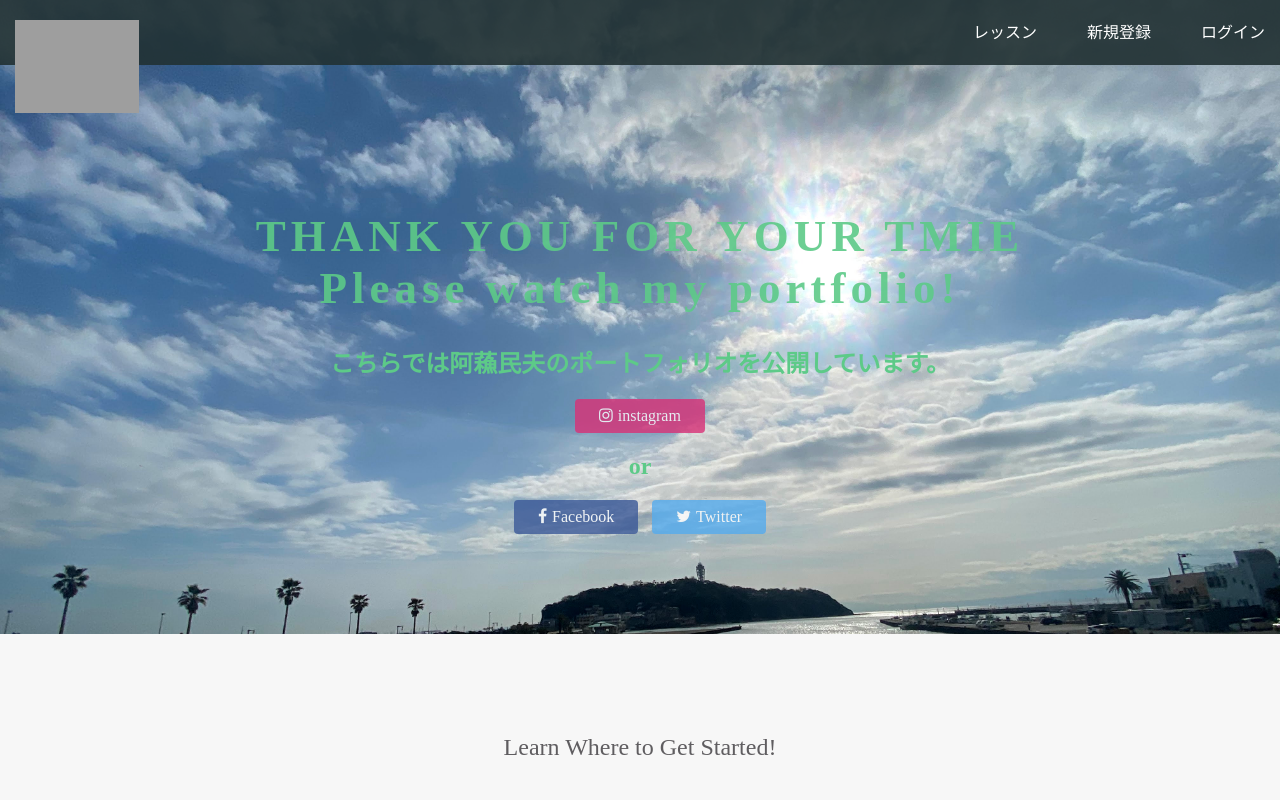
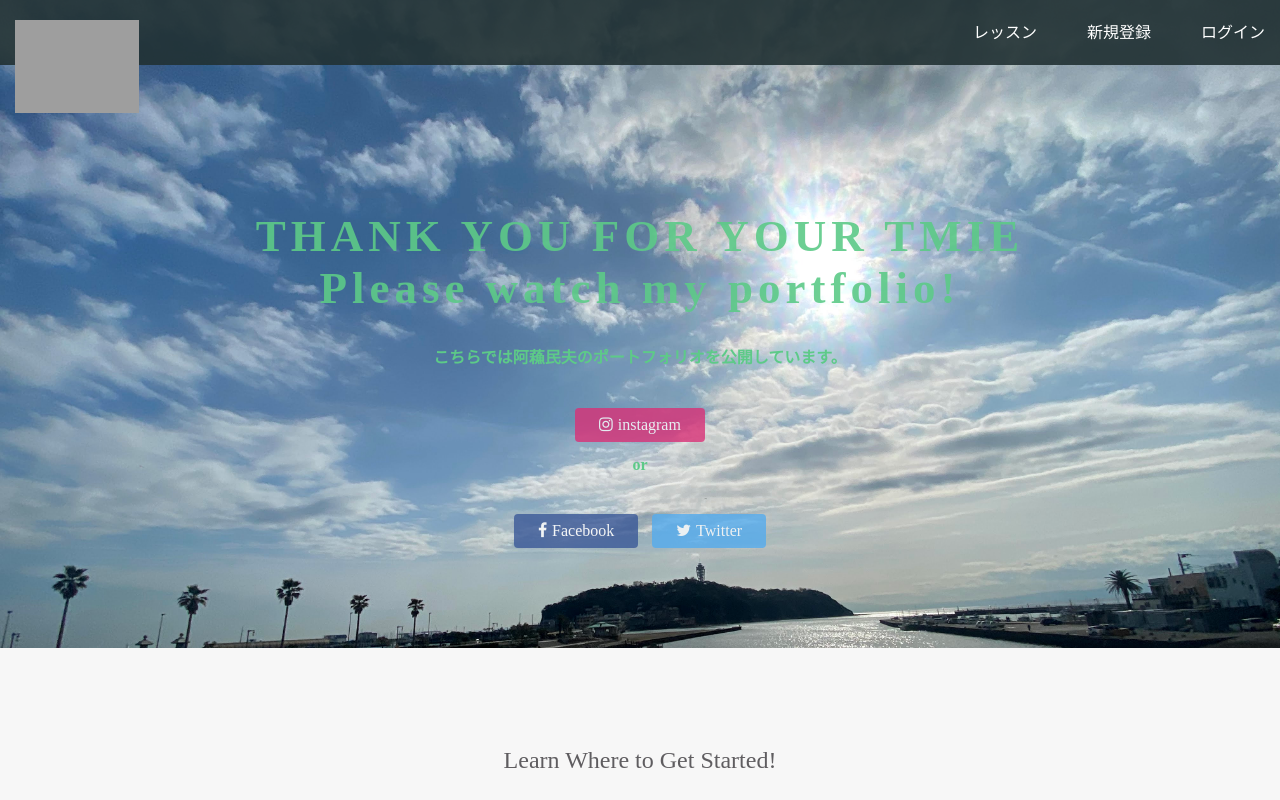
Before and after one commit to asotamio/portfolio, a plain HTML site: page index.html in a window 1280 px wide. Shown: the top 800 px of the page. Drawn offline with Linux system fonts and the light colour scheme; grey boxes are pictures that could not be loaded.

Commit message:
css change color

```diff
--- a/stylesheet.css
+++ b/stylesheet.css
@@ -31,8 +31,8 @@ a {
   letter-spacing: 5px;
 }
 
-.top-wrapper p {
-  opacity: 0.9;
+.top-wrapper h2 {
+  opacity: 1.0;
   font-size: 16px;
   margin-bottom: 40px;
 }
```
